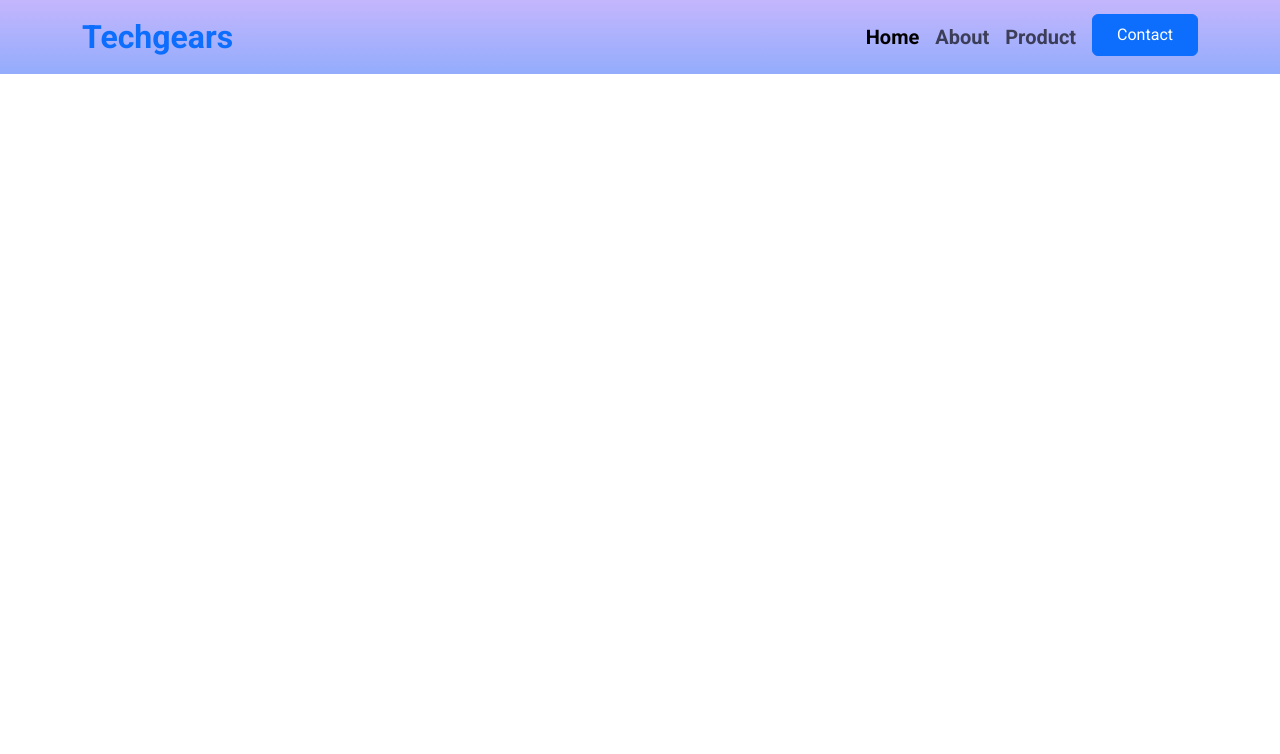
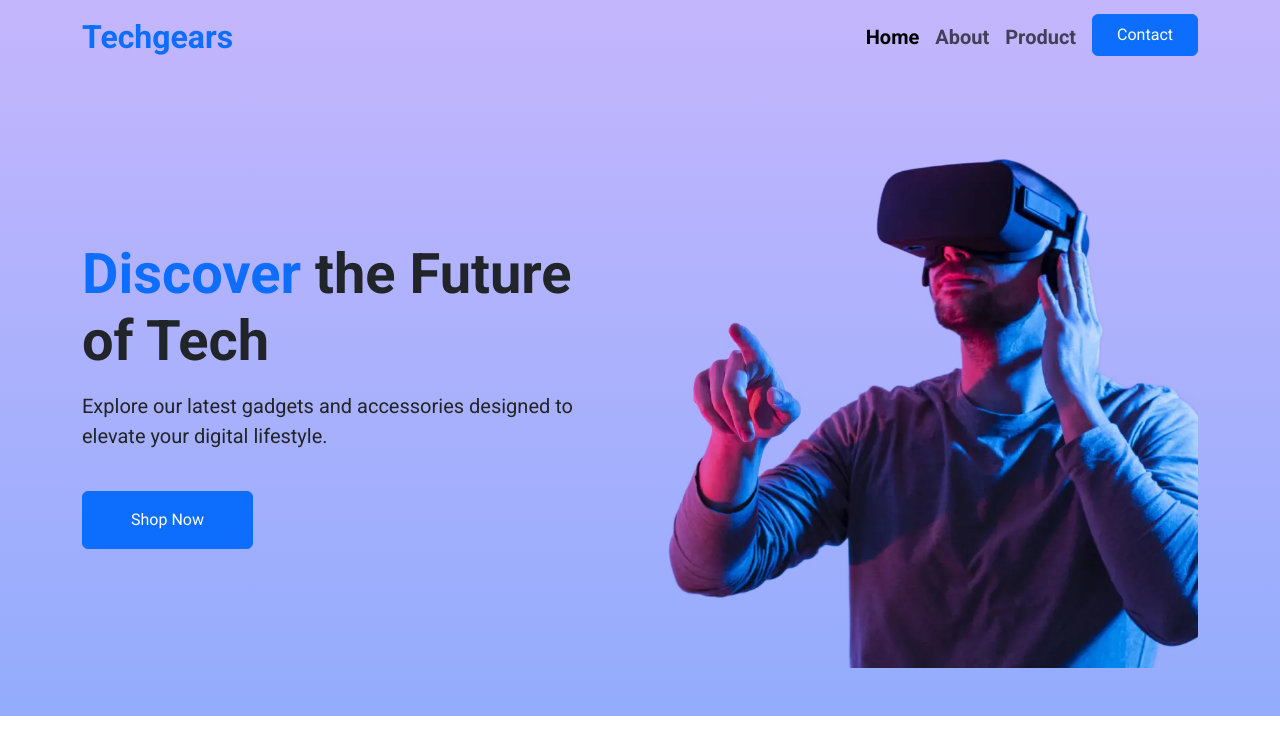
Before and after one commit to ananastasiap/bs-rewise-project, a plain HTML site: page index.html in a window 1280 px wide. Drawn offline with nearby package versions, Linux system fonts and the light colour scheme.

Commit message:
feat: complete hero section

```diff
--- a/index.html
+++ b/index.html
@@ -18,8 +18,8 @@
 </head>
 
 <body>
-  <!-- header -->
   <header class="header">
+    <!-- header -->
     <nav class="navbar navbar-expand-lg">
       <div class="container">
         <a class="navbar-brand text-primary fw-bold fs-2" href="#">Techgears</a>
@@ -39,12 +39,30 @@
               <a class="nav-link fs-5 fw-bold" href="#">Product</a>
             </li>
             <li class="nav-item">
-              <a class="btn btn-primary px-4 py-2 ms-2" href="#">Contact</a>
+              <a class="btn btn-primary px-4 py-2 ms-lg-2" href="#">Contact</a>
             </li>
           </ul>
         </div>
       </div>
     </nav>
+
+    <!-- hero section -->
+    <section class="hero">
+      <div class="container py-5">
+        <div class="row align-items-center justify-content-center">
+          <div class="col-12 col-lg-6">
+            <h1 class="display-4 fw-bold"><span class="text-primary">Discover</span> the Future of Tech</h1>
+            <p class="lead pb-4 pt-2">
+              Explore our latest gadgets and accessories designed to elevate your digital lifestyle.
+            </p>
+            <button class="btn btn-primary text-capitalize px-5 py-3 d-inline-block">shop now</button>
+          </div>
+          <div class="col-12 col-lg-6">
+            <img src="assets/hero.webp" class="img-fluid" alt="Man using VR headset">
+          </div>
+        </div>
+      </div>
+    </section>
   </header>
 
   <!-- SCRIPTS -->
```
Also changed, not shown: assets/headphones-1.webp (added), assets/hero.webp (added), assets/img-1.webp (added), assets/vr-1.webp (added), assets/vr-2.webp (added).
